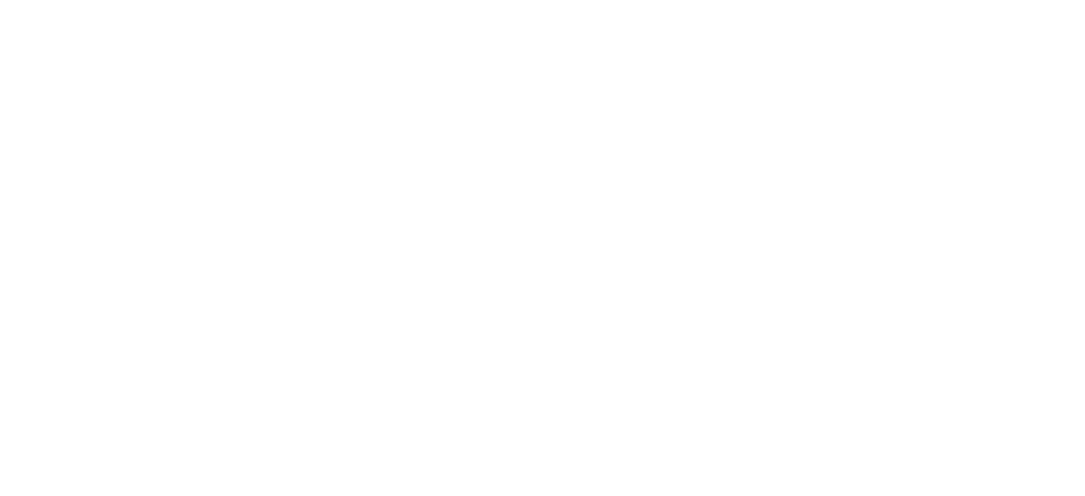
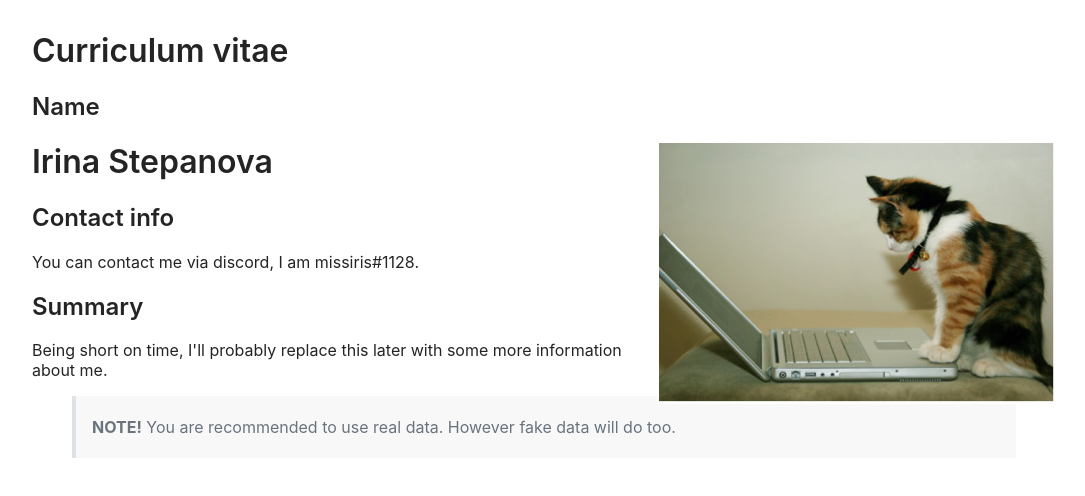
Before and after one commit to arumirinka/rsschool-cv, a plain HTML site: page index.html in a window 1280 px wide. Shown: the whole page, without its empty margins (96-1181 px from the left). Drawn offline with Linux system fonts and the light colour scheme.

Commit message:
feat: add styles and basic info

```diff
--- a/index.html
+++ b/index.html
@@ -4,8 +4,18 @@
   <meta charset="UTF-8">
   <meta name="viewport" content="width=device-width, initial-scale=1.0">
   <title>Curriculum vitae</title>
+  <link rel="stylesheet" href="style.css">
 </head>
 <body>
+  <h1>Curriculum vitae</h1>
+    <h2>Name</h2>
+    <img src="images/myphoto.jpg" alt="Hi! This is my photo." width="399" height="263"><h1>Irina Stepanova</h1>
 
+    <h2>Contact info</h2>
+    <p>You can contact me via discord, I am missiris#1128.</p>
+
+    <h2>Summary</h2>
+    <p>Being short on time, I'll probably replace this later with some more information about me.</p>
+    <blockquote><p><span class="bold_text">NOTE!</span> You are recommended to use real data. However fake data will do too.</p></blockquote>
 </body>
 </html>
--- a/style.css
+++ b/style.css
@@ -0,0 +1,43 @@
+body {
+  max-width: 1024px;
+  margin: 0 auto;
+  padding: 10px;
+  color: #242424;
+}
+
+h1 {
+  font-family: -apple-system, BlinkMacSystemFont, "Segoe UI", Helvetica, Arial, sans-serif, "Apple Color Emoji", "Segoe UI Emoji", "Segoe UI Symbol";
+  font-size: 2em;
+  font-weight: 600;
+}
+
+h2 {
+  font-family: -apple-system, BlinkMacSystemFont, "Segoe UI", Helvetica, Arial, sans-serif, "Apple Color Emoji", "Segoe UI Emoji", "Segoe UI Symbol";
+  font-size: 1.5em;
+  font-weight: 600;
+}
+
+p, li {
+  font-family: -apple-system, BlinkMacSystemFont, "Segoe UI", Helvetica, Arial, sans-serif, "Apple Color Emoji", "Segoe UI Emoji", "Segoe UI Symbol";
+  font-size: 1em;
+}
+
+img {
+  float: right;
+  padding: 0 0 5px 10px;
+  }
+
+blockquote {
+  padding: 5px 1em;
+  color: #6a737d;
+  background-color: #f8f8f8;
+  border-left: 0.25em solid #dfe2e5;
+}
+
+.bold_text {
+  font-weight: bold;
+}
+
+code {
+  background: #c8c8c8;
+}
```
Also changed, not shown: images/myphoto.jpg (added).
